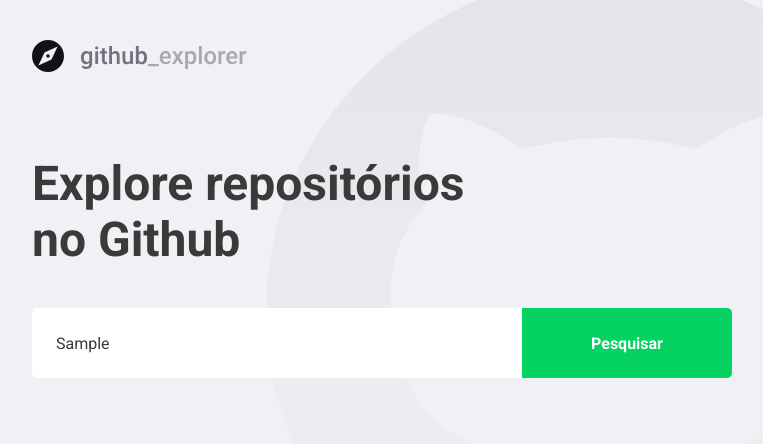
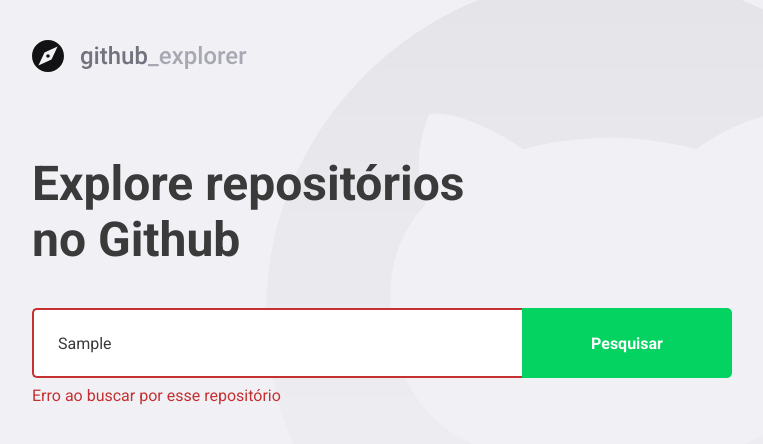
Before and after one commit to adoidadox2/github-explorer, a React (Create React App) app: page / in a window 1280 px wide. Both pictures are taken after typing "Sample" into the empty fields and a click on the button "Pesquisar". Shown: the top 444 px of the page, without its empty margins (148-911 px from the left). Built offline with nearby package versions, Linux system fonts and the light colour scheme; no server answers.

Commit message:
add: search error handler

```diff
--- a/src/pages/Dashboard/index.tsx
+++ b/src/pages/Dashboard/index.tsx
@@ -4,7 +4,7 @@
 import logoImg from '../../assets/logo.svg';
 import api from '../../services/api';
 
-import { Title, Form, Repositories } from './styles';
+import { Title, Form, Repositories, Error } from './styles';
 
 interface Repository {
   full_name: string;
@@ -18,18 +18,29 @@
 const Dashboard: React.FC = () => {
   const [newRepo, setNewRepo] = useState('');
   const [repositories, setRepositories] = useState<Repository[]>([]);
+  const [inputError, setInputError] = useState('');
 
   async function handleAddRepository(
     event: FormEvent<HTMLFormElement>,
   ): Promise<void> {
     event.preventDefault();
 
-    const response = await api.get<Repository>(`repos/${newRepo}`);
+    if (!newRepo) {
+      setInputError('Digite o autor/nome do repositório');
+      return;
+    }
 
-    const repository = response.data;
+    try {
+      const response = await api.get<Repository>(`repos/${newRepo}`);
 
-    setRepositories([...repositories, repository]);
-    setNewRepo('');
+      const repository = response.data;
+
+      setRepositories([...repositories, repository]);
+      setNewRepo('');
+      setInputError('');
+    } catch (e) {
+      setInputError('Erro ao buscar por esse repositório');
+    }
   }
 
   return (
@@ -37,7 +48,7 @@
       <img src={logoImg} alt="GitHub Explorer" />
       <Title> Explore repositórios no Github </Title>
 
-      <Form onSubmit={handleAddRepository}>
+      <Form hasError={!!inputError} onSubmit={handleAddRepository}>
         <input
           value={newRepo}
           placeholder="Digite o nome do repositório"
@@ -45,6 +56,8 @@
         />
         <button type="submit">Pesquisar</button>
       </Form>
+
+      {inputError && <Error>{inputError}</Error>}
 
       <Repositories>
         {repositories.map(repository => (
--- a/src/pages/Dashboard/styles.ts
+++ b/src/pages/Dashboard/styles.ts
@@ -1,5 +1,9 @@
-import styled from 'styled-components';
+import styled, { css } from 'styled-components';
 import { shade } from 'polished';
+
+interface FormProps {
+  hasError: boolean;
+}
 
 export const Title = styled.h1`
   font-size: 48px;
@@ -10,7 +14,13 @@
   margin-top: 80px;
 `;
 
-export const Form = styled.form`
+export const Error = styled.span`
+  display: block;
+  color: #c53030;
+  margin-top: 8px;
+`;
+
+export const Form = styled.form<FormProps>`
   margin-top: 40px;
   max-width: 700px;
 
@@ -23,6 +33,14 @@
     border: 0;
     border-radius: 5px 0 0 5px;
     color: #3a3a3a;
+    border: 2px solid #fff;
+    border-right: 0;
+
+    ${props =>
+      props.hasError &&
+      css`
+        border-color: #c53030;
+      `}
 
     &::placeholder {
       color: #a8a8b3;
```
